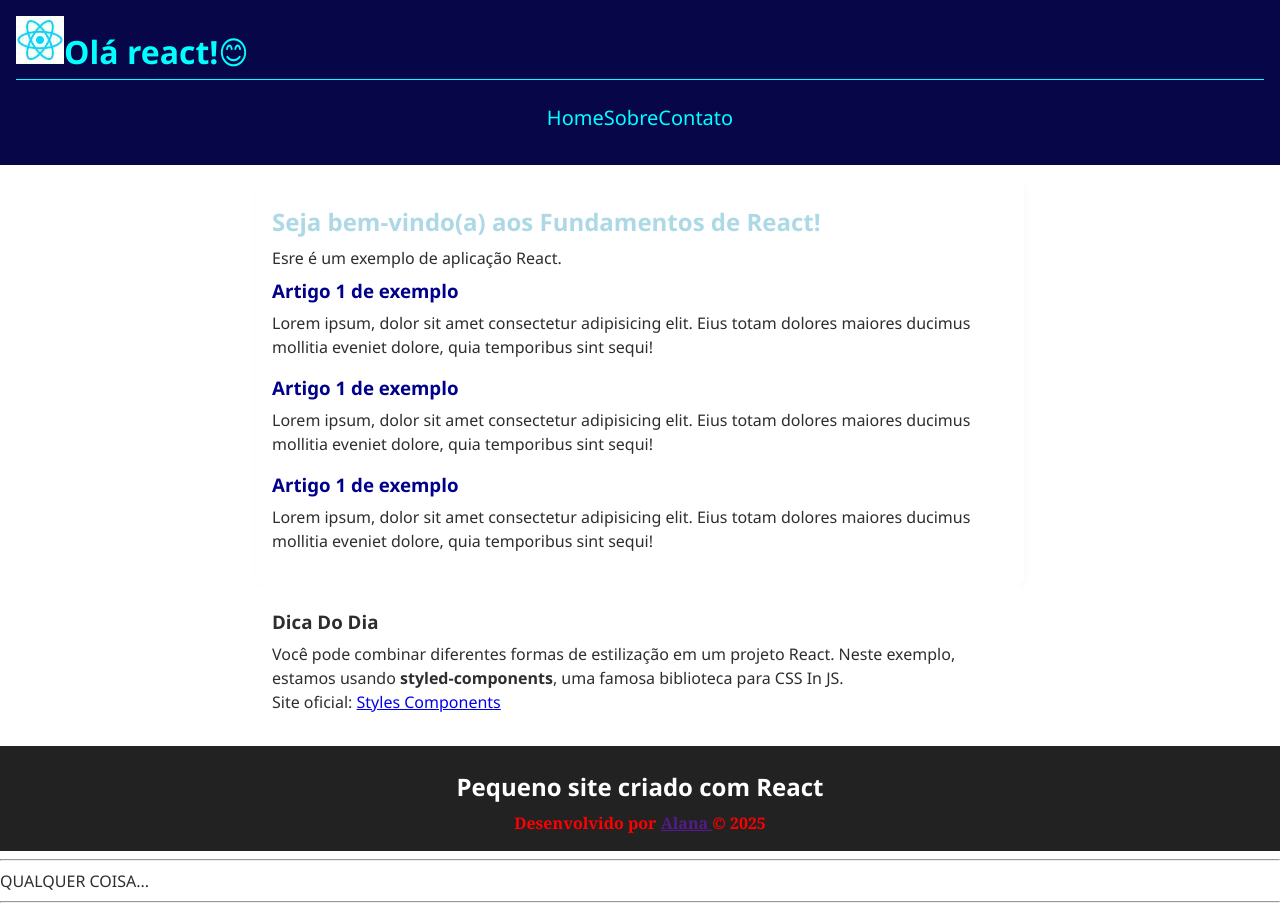
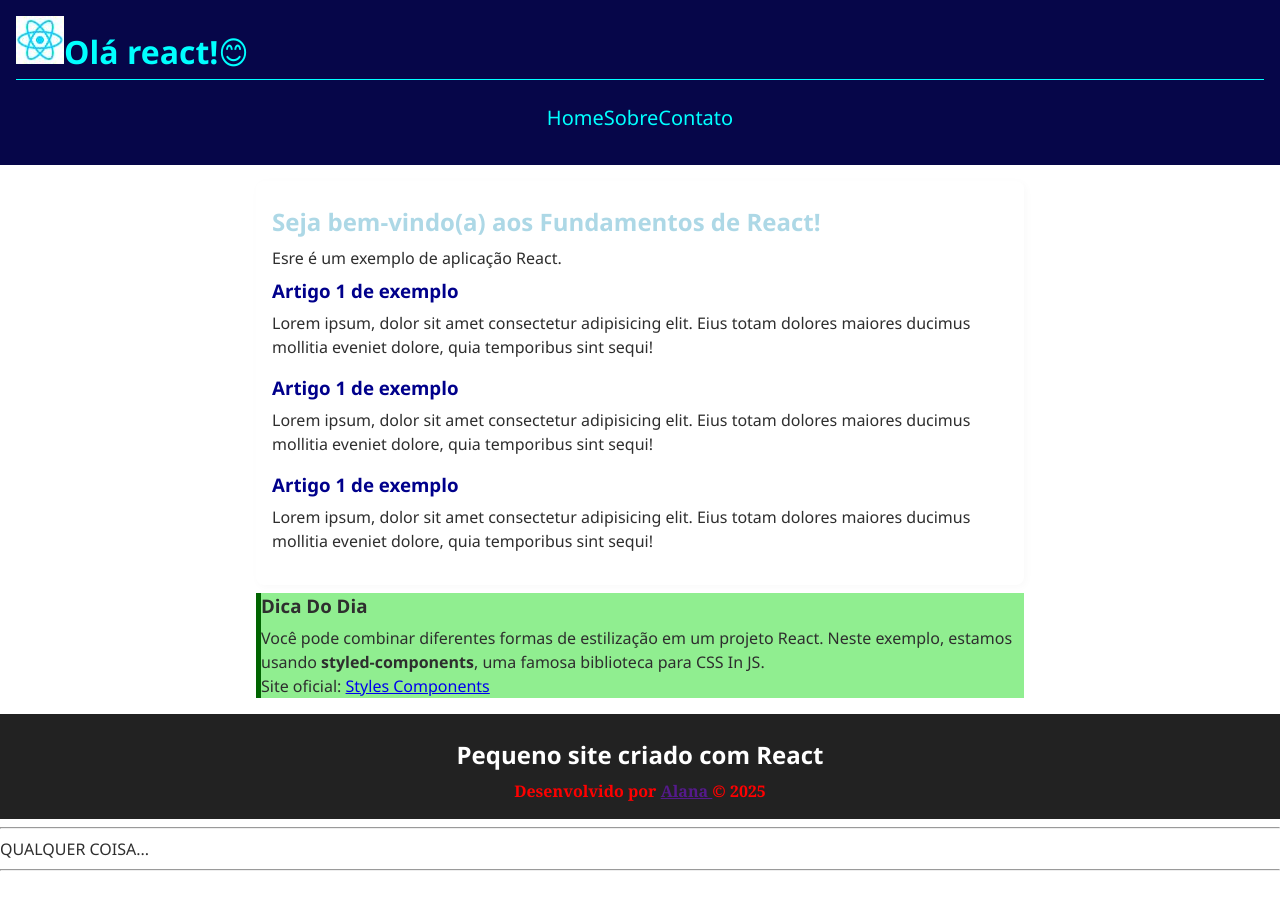
Before and after one commit to alanasrocha08/react-fundamentos, a React (Vite) app: page / in a window 1280 px wide. After the commit the page ends 879 px from the top, so only its background shows below. Built offline with nearby package versions, Linux system fonts and the light colour scheme.

Commit message:
Ajusta css de conteudo colocando classe

```diff
--- a/src/components/Conteudo/Conteudo.module.css
+++ b/src/components/Conteudo/Conteudo.module.css
@@ -2,15 +2,15 @@
   padding: 1rem;
   max-width: 800px;
   margin: auto;
+}
 
-  section {
-    background-color: white;
-    border-radius: 8px;
-    padding: 1rem;
+.principal {
+  background-color: white;
+  border-radius: 8px;
+  padding: 1rem;
 
-    h2 {
-      color: lightblue;
-    }
+  h2 {
+    color: lightblue;
   }
 }
 
--- a/src/components/Conteudo/Conteudo.tsx
+++ b/src/components/Conteudo/Conteudo.tsx
@@ -6,7 +6,9 @@ export default function Conteudo() {
   return (
     <main className={estilos.conteudo}>
       {/* Para combinar classes, use temple string (aspas ``) */}
-      <section className={`${estilos.arredondada} ${estilos.sombra}`}>
+      <section
+        className={`${estilos.principal} ${estilos.arredondada} ${estilos.sombra}`}
+      >
         <h2>Seja bem-vindo(a) aos Fundamentos de React!</h2>
         <p>Esre é um exemplo de aplicação React.</p>
 
--- a/src/components/DicaDoDia/DicaDoDia.tsx
+++ b/src/components/DicaDoDia/DicaDoDia.tsx
@@ -1,11 +1,19 @@
+import styled from "styled-components";
+
+const StyledDicaDoDia = styled.section`
+  background-color: lightgreen;
+  border-left: 5px solid darkgreen;
+`;
+
 export default function DicaDoDia() {
   return (
+    <StyledDicaDoDia>
       <section>
         <h3>Dica Do Dia </h3>
         <p>
-        Você pode combinar diferentes formas de estilização em um projeto React.
-        Neste exemplo, estamos usando <b>styled-components</b>, uma famosa
-        biblioteca para CSS In JS.
+          Você pode combinar diferentes formas de estilização em um projeto
+          React. Neste exemplo, estamos usando <b>styled-components</b>, uma
+          famosa biblioteca para CSS In JS.
         </p>
         <p>
           Site oficial:{" "}
@@ -14,5 +22,6 @@ export default function DicaDoDia() {
           </a>
         </p>
       </section>
+    </StyledDicaDoDia>
   );
 }
```
Lines whose indentation alone changed are shown as unchanged.
